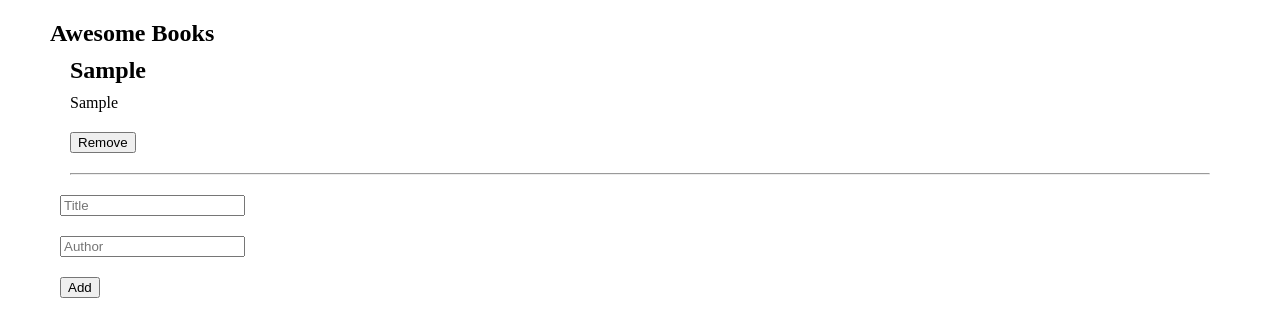
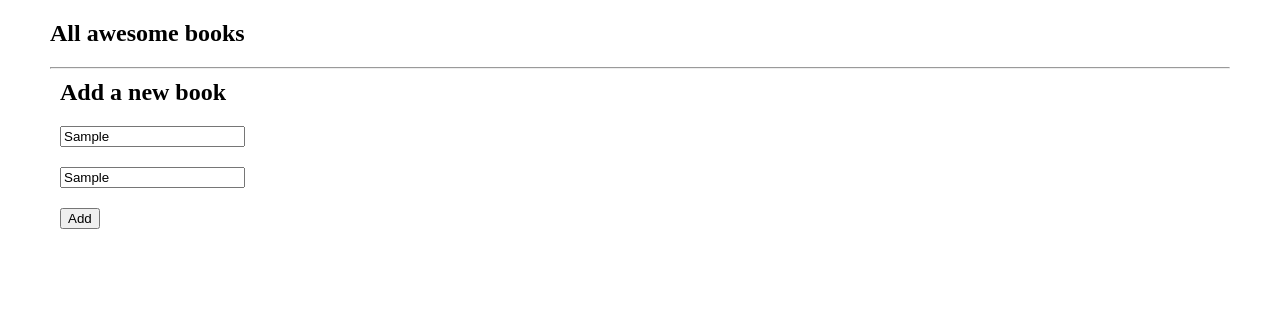
Before and after one commit to godiarksel/book-collection, a plain HTML site: page index.html in a window 1280 px wide. Both pictures are taken after typing "Sample", "Sample" into the empty fields and a click on the button "Add". Drawn offline with Linux system fonts and the light colour scheme.

Commit message:
Make adjustments to html and javascript files

```diff
--- a/index.html
+++ b/index.html
@@ -9,16 +9,18 @@
 </head>
 <body>
 <main>
-  <section>
+  <section class="book">
     <h1>
-      Awesome Books
+      All awesome books
     </h1>
-    <div class="book-list">
+    <table class="book-list">
 
-    </div>
+    </table>
+    <hr>
     <form action="#" id="form">
-      <input type="text" name="title" class="title" placeholder="Title" required /> <br>
-      <input type="text" name="author" class="author" placeholder="Author" required /> <br>
+      <h2>Add a new book</h2>
+      <input type="text" name="title" class="title" id="title" placeholder="Title" required /> <br>
+      <input type="text" name="author" class="author" id="author" placeholder="Author" required /> <br>
       <button type="submit">Add</button>
     </form>
   </section>
--- a/script.js
+++ b/script.js
@@ -13,21 +13,16 @@ class Book {
     const bookList = document.querySelector('.book-list');
     if (this.title !== '' || this.author !== '') {
       const book = document.createElement('div');
+      book.classList('oneBook');
       book.innerHTML = `
-      <h2>
-        ${this.title}
-      </h2>
       <p>
-        ${this.author}
+       "${this.title}" by ${this.author}
       </p>
       `;
       const rvmBtn = document.createElement('button');
       rvmBtn.type = 'button';
       rvmBtn.innerText = 'Remove';
       book.appendChild(rvmBtn);
-
-      const divider = document.createElement('hr');
-      book.appendChild(divider);
       bookList.appendChild(book);
 
       rvmBtn.addEventListener('click', () => {
```
